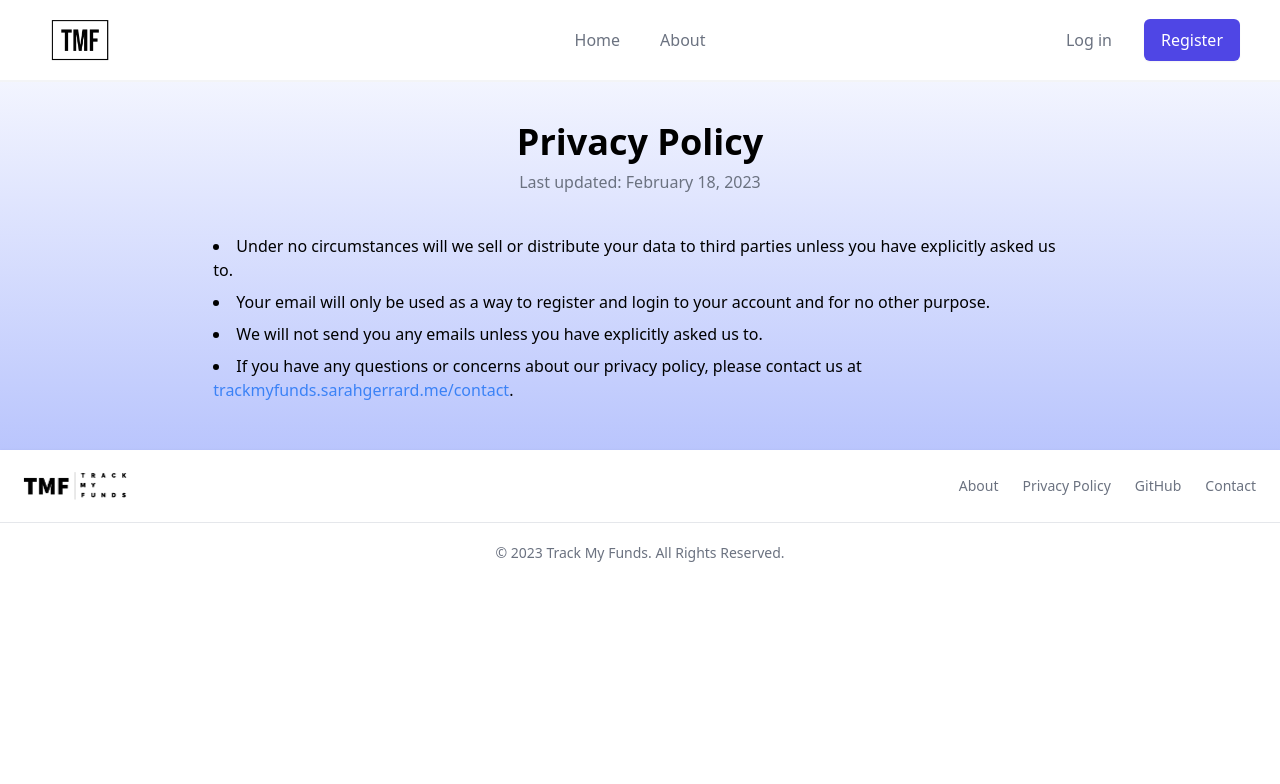
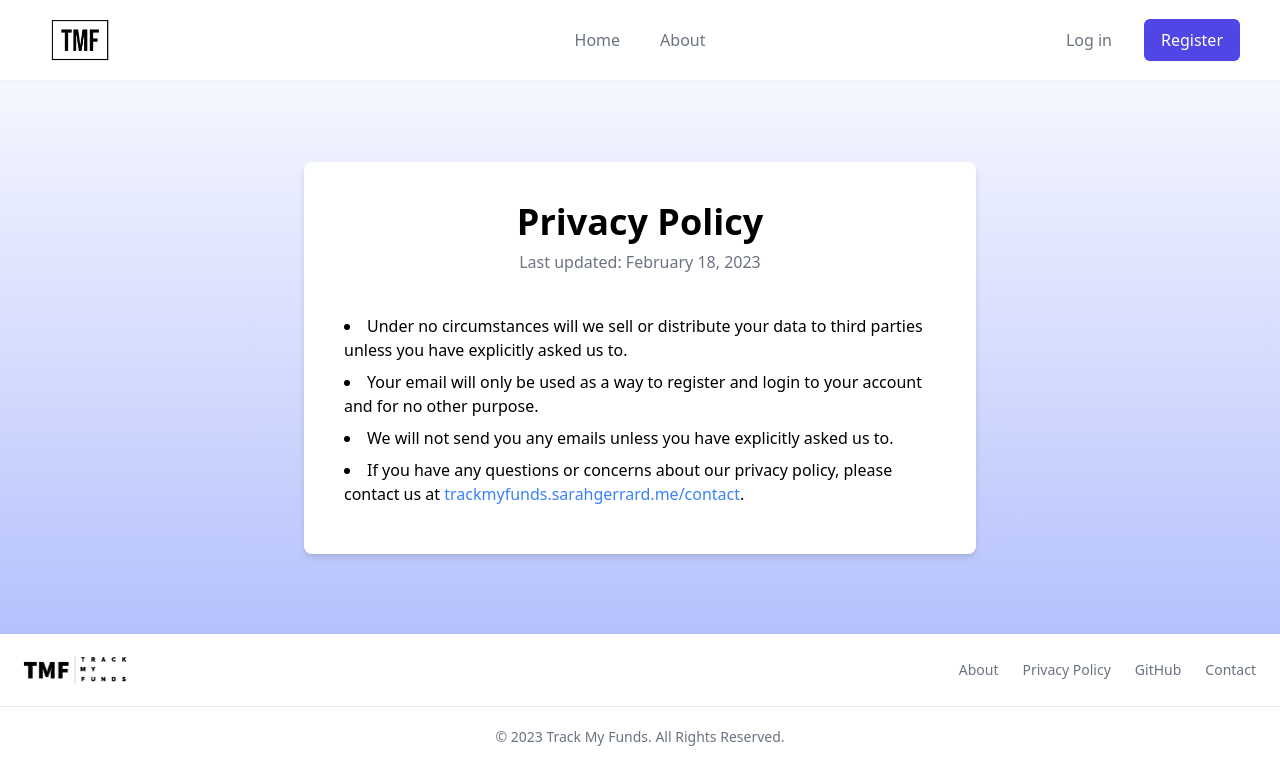
Before and after one commit to LadyBluenotes/track-my-funds, a Next.js app in the folder client/: page /privacy in a window 1280 px wide. Shown: the top 784 px of the page. Built offline with nearby package versions, Linux system fonts and the light colour scheme.

Commit message:
styled privacy policy page and edited

```diff
--- a/client/src/pages/privacy.tsx
+++ b/client/src/pages/privacy.tsx
@@ -1,6 +1,6 @@
 export default function Privacy() {
   return (
-    <section className="w-8/12 pl-auto mx-auto py-10">
+    <section className="p-10 bg-white rounded-lg drop-shadow-md sm:max-w-md lg:max-w-2xl m-auto my-20">
       <h1 className="text-4xl font-bold text-center pb-2">Privacy Policy</h1>
       <p className="text-center pb-10 text-gray-500">Last updated: February 18, 2023</p>
       <ul className="list-disc list-inside">
```
